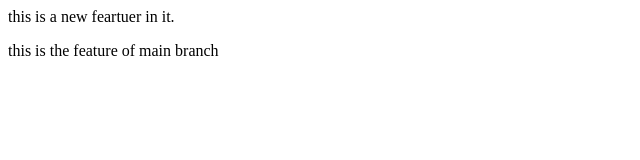
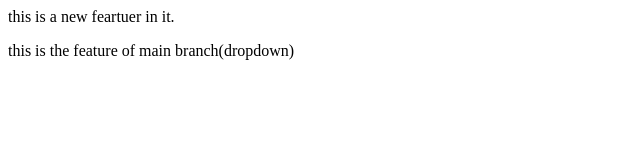
Before and after one commit to BHATIA-java/learning-github, a plain HTML site: page index.html in a window 1280 px wide. Shown: the full height of the page, 0-640 px from the left. Drawn offline with Linux system fonts and the light colour scheme.

Commit message:
add new feature in backend

```diff
--- a/index.html
+++ b/index.html
@@ -1,3 +1,3 @@
 <a href="https://github.com/BHATIA-java/learning-github.git"></a>
 <p>this is a new feartuer in it.</p>
-<p>this is the feature of main branch</p>
+<p>this is the feature of main branch(dropdown)</p>
```
